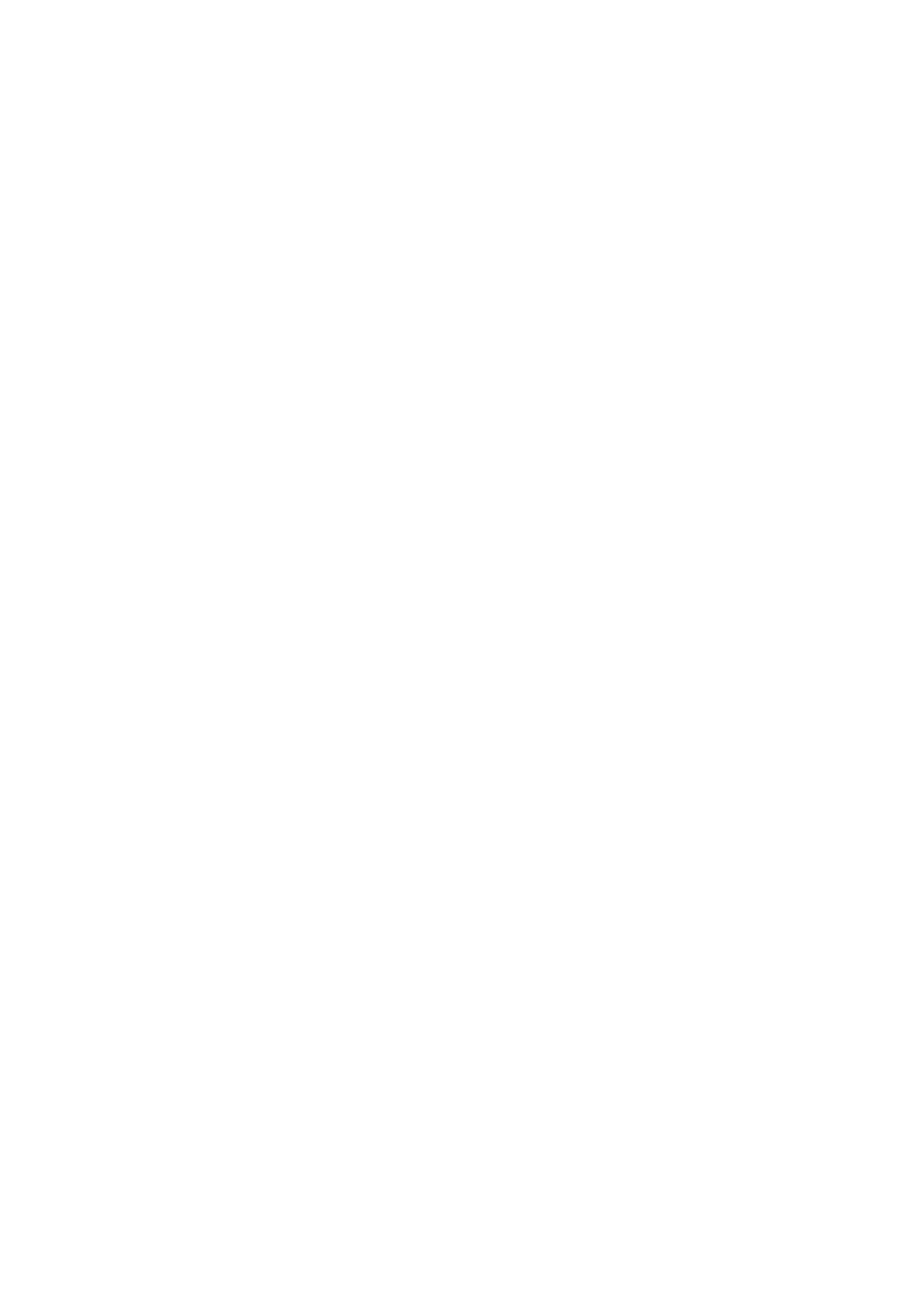
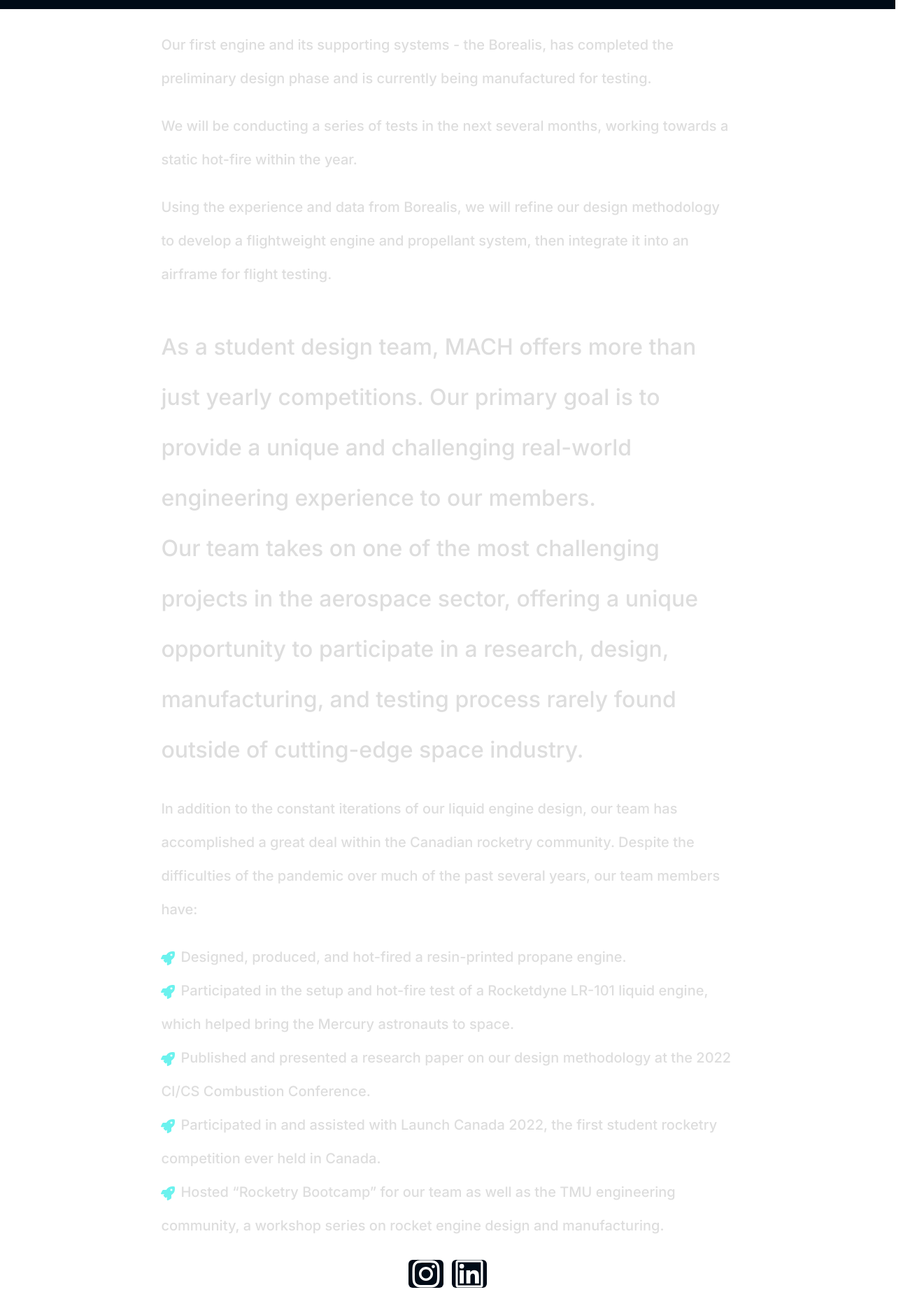
Before and after one commit to ryepropgroup/mach-website, a Next.js app: page /mach-website/about in a window 1280 px wide. Before the commit this address had no page. Shown: the part 787-2654 px from the top of the page at 70% size, 1311 px wide, since content can reach past the window. Before the commit the page ends 800 px from the top, so only its background shows below. Built offline with nearby package versions, Linux system fonts and the light colour scheme.

Commit message:
feat: about page text content/style

```diff
--- /dev/null
+++ b/src/pages/about.tsx
@@ -0,0 +1,99 @@
+import {
+  Box,
+  Center,
+  Heading,
+  List,
+  ListIcon,
+  ListItem,
+  Text,
+} from "@chakra-ui/react";
+import { FaRocket } from "react-icons/fa";
+
+import Navbar from "@/components/navbar";
+import SocialsFooter from "@/components/socialsFooter";
+import Header from "@/config";
+import { bgStyle, h1Style, liStyle, p1Style, p2Style } from "@/styles";
+
+export default function About() {
+  return (
+    <>
+      <Header title="MACH :: About Us" />
+      <Box {...bgStyle} bg="black" />
+      <Navbar />
+      <Center>
+        <Box w="64vw">
+          <Heading {...h1Style}>About Us</Heading>
+          <br />
+          <Text {...p1Style}>
+            MACH was founded in 2017 as Ryerson Propulsion Group, with the goal
+            of building a liquid engine for a suborbital sounding rocket. We are
+            aiming to be one of the first teams in Canada to test and fly a
+            Student Researched and Developed bipropellant liquid rocket engine.
+          </Text>
+          <br />
+          <Text {...p2Style}>
+            Our first engine and its supporting systems - the Borealis, has
+            completed the preliminary design phase and is currently being
+            manufactured for testing.
+          </Text>
+          <Text {...p2Style}>
+            We will be conducting a series of tests in the next several months,
+            working towards a static hot-fire within the year.
+          </Text>
+          <Text {...p2Style}>
+            Using the experience and data from Borealis, we will refine our
+            design methodology to develop a flightweight engine and propellant
+            system, then integrate it into an airframe for flight testing.
+          </Text>
+          <br />
+          <Text {...p1Style}>
+            As a student design team, MACH offers more than just yearly
+            competitions. Our primary goal is to provide a unique and
+            challenging real-world engineering experience to our members.
+          </Text>
+          <Text {...p1Style}>
+            Our team takes on one of the most challenging projects in the
+            aerospace sector, offering a unique opportunity to participate in a
+            research, design, manufacturing, and testing process rarely found
+            outside of cutting-edge space industry.
+          </Text>
+          <br />
+          <Text {...p2Style}>
+            In addition to the constant iterations of our liquid engine design,
+            our team has accomplished a great deal within the Canadian rocketry
+            community. Despite the difficulties of the pandemic over much of the
+            past several years, our team members have:
+          </Text>
+          <List>
+            <ListItem {...liStyle}>
+              <ListIcon as={FaRocket} color="teal.300" />
+              Designed, produced, and hot-fired a resin-printed propane engine.
+            </ListItem>
+            <ListItem {...liStyle}>
+              <ListIcon as={FaRocket} color="teal.300" />
+              Participated in the setup and hot-fire test of a Rocketdyne LR-101
+              liquid engine, which helped bring the Mercury astronauts to space.
+            </ListItem>
+            <ListItem {...liStyle}>
+              <ListIcon as={FaRocket} color="teal.300" />
+              Published and presented a research paper on our design methodology
+              at the 2022 CI/CS Combustion Conference.
+            </ListItem>
+            <ListItem {...liStyle}>
+              <ListIcon as={FaRocket} color="teal.300" />
+              Participated in and assisted with Launch Canada 2022, the first
+              student rocketry competition ever held in Canada.
+            </ListItem>
+            <ListItem {...liStyle}>
+              <ListIcon as={FaRocket} color="teal.300" />
+              Hosted “Rocketry Bootcamp” for our team as well as the TMU
+              engineering community, a workshop series on rocket engine design
+              and manufacturing.
+            </ListItem>
+          </List>
+        </Box>
+      </Center>
+      <SocialsFooter />
+    </>
+  );
+}
--- a/src/pages/engine.tsx
+++ b/src/pages/engine.tsx
@@ -1,9 +1,9 @@
-import { Box, Center, Heading, Image, Link, Text } from "@chakra-ui/react";
+import { Box, Center, Heading, Link, Text } from "@chakra-ui/react";
 
 import Navbar from "@/components/navbar";
 import SocialsFooter from "@/components/socialsFooter";
 import Header from "@/config";
-import { bgStyle, h1Style, linkStyle,p1Style, p2Style } from "@/styles";
+import { bgStyle, h1Style, linkStyle, p1Style, p2Style } from "@/styles";
 
 export default function Engine() {
   return (
```
